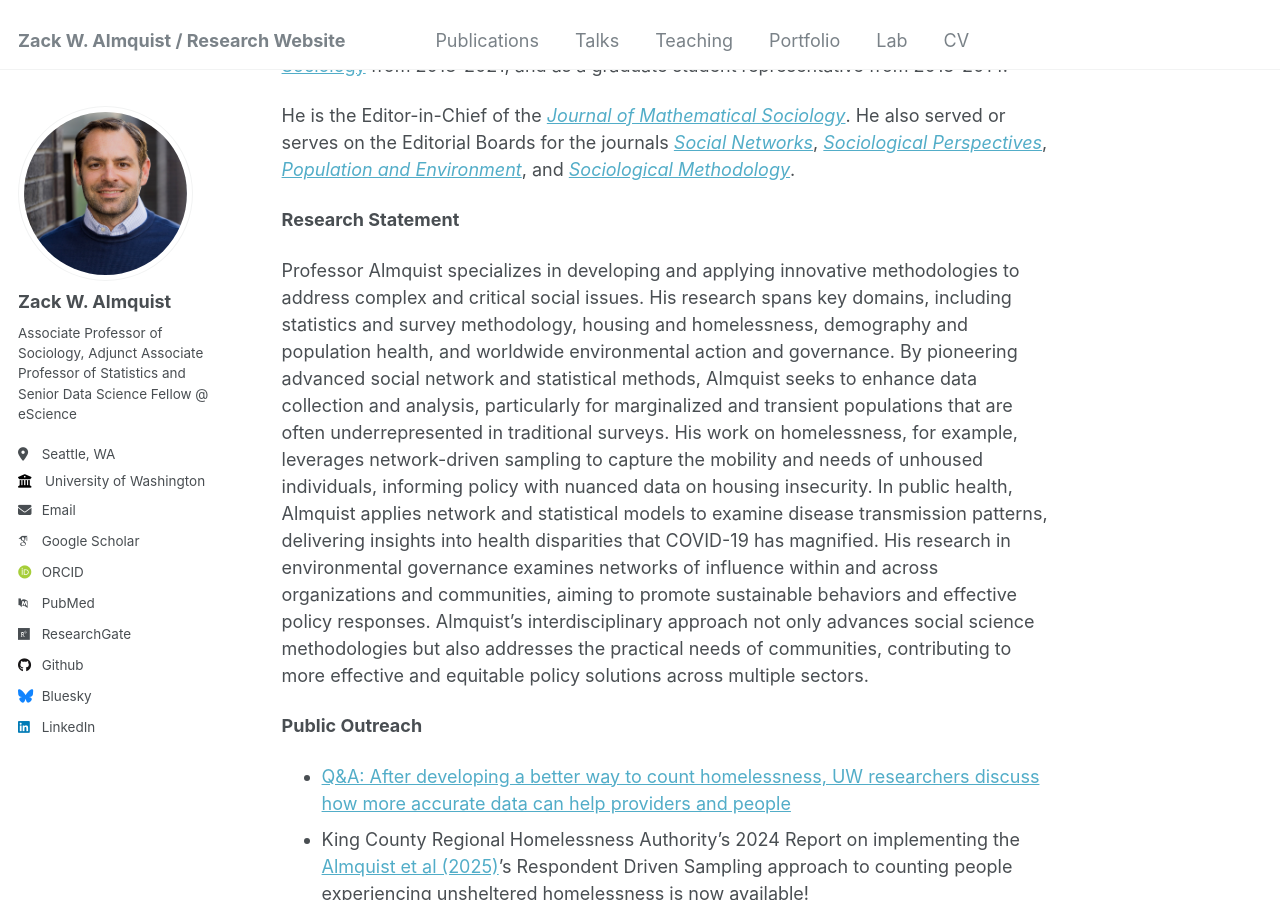
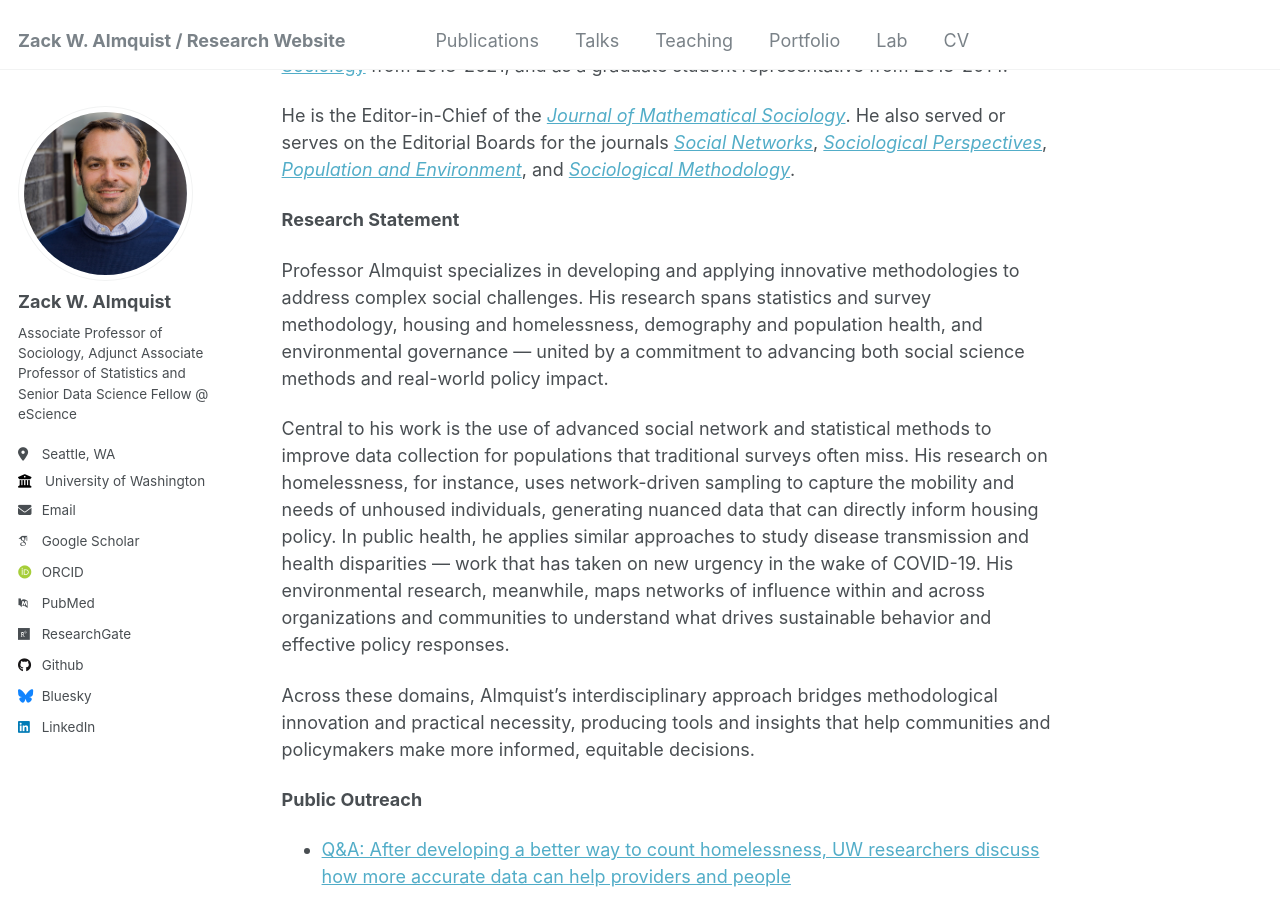
Before and after one commit to zalmquist/zalmquist.github.io, a Jekyll site: the page built from _pages/about.md, in a window 1280 px wide and 900 px high, scrolled down 858 px. Built offline with Jekyll 4.4.1, drawn with Linux system fonts in a browser that asks for light colours; some web fonts are replaced.

Commit message:
Update about.md

```diff
--- a/_pages/about.md
+++ b/_pages/about.md
@@ -25,7 +25,11 @@ He is the Editor-in-Chief of the [*Journal of Mathematical Sociology*](https://w
 
 **Research Statement**
 
-Professor Almquist specializes in developing and applying innovative methodologies to address complex and critical social issues. His research spans key domains, including statistics and survey methodology, housing and homelessness, demography and population health, and worldwide environmental action and governance. By pioneering advanced social network and statistical methods, Almquist seeks to enhance data collection and analysis, particularly for marginalized and transient populations that are often underrepresented in traditional surveys. His work on homelessness, for example, leverages network-driven sampling to capture the mobility and needs of unhoused individuals, informing policy with nuanced data on housing insecurity. In public health, Almquist applies network and statistical models to examine disease transmission patterns, delivering insights into health disparities that COVID-19 has magnified. His research in environmental governance examines networks of influence within and across organizations and communities, aiming to promote sustainable behaviors and effective policy responses. Almquist’s interdisciplinary approach not only advances social science methodologies but also addresses the practical needs of communities, contributing to more effective and equitable policy solutions across multiple sectors.
+Professor Almquist specializes in developing and applying innovative methodologies to address complex social challenges. His research spans statistics and survey methodology, housing and homelessness, demography and population health, and environmental governance — united by a commitment to advancing both social science methods and real-world policy impact.
+
+Central to his work is the use of advanced social network and statistical methods to improve data collection for populations that traditional surveys often miss. His research on homelessness, for instance, uses network-driven sampling to capture the mobility and needs of unhoused individuals, generating nuanced data that can directly inform housing policy. In public health, he applies similar approaches to study disease transmission and health disparities — work that has taken on new urgency in the wake of COVID-19. His environmental research, meanwhile, maps networks of influence within and across organizations and communities to understand what drives sustainable behavior and effective policy responses.
+
+Across these domains, Almquist's interdisciplinary approach bridges methodological innovation and practical necessity, producing tools and insights that help communities and policymakers make more informed, equitable decisions.
 
 **Public Outreach**
 
```
